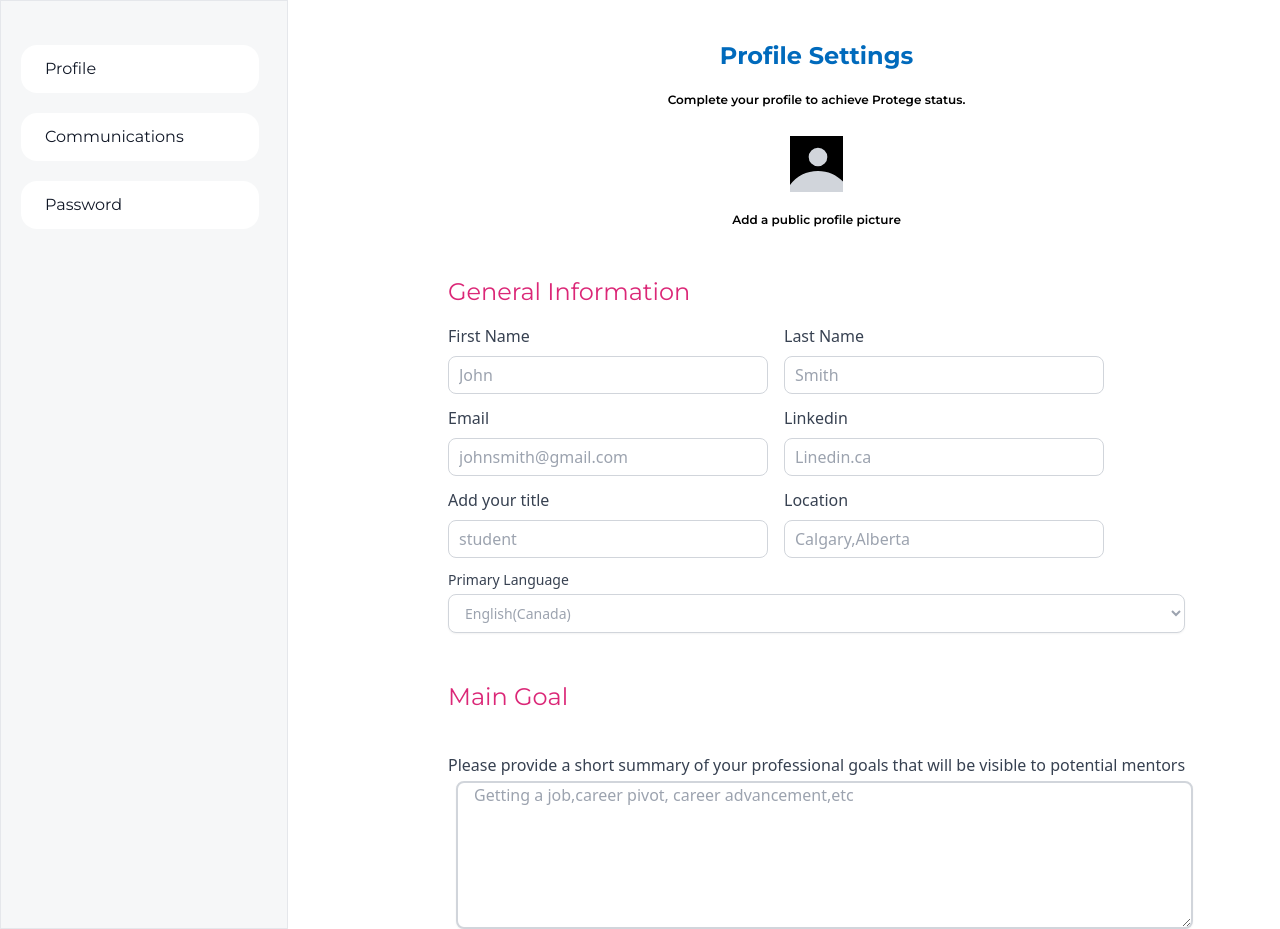
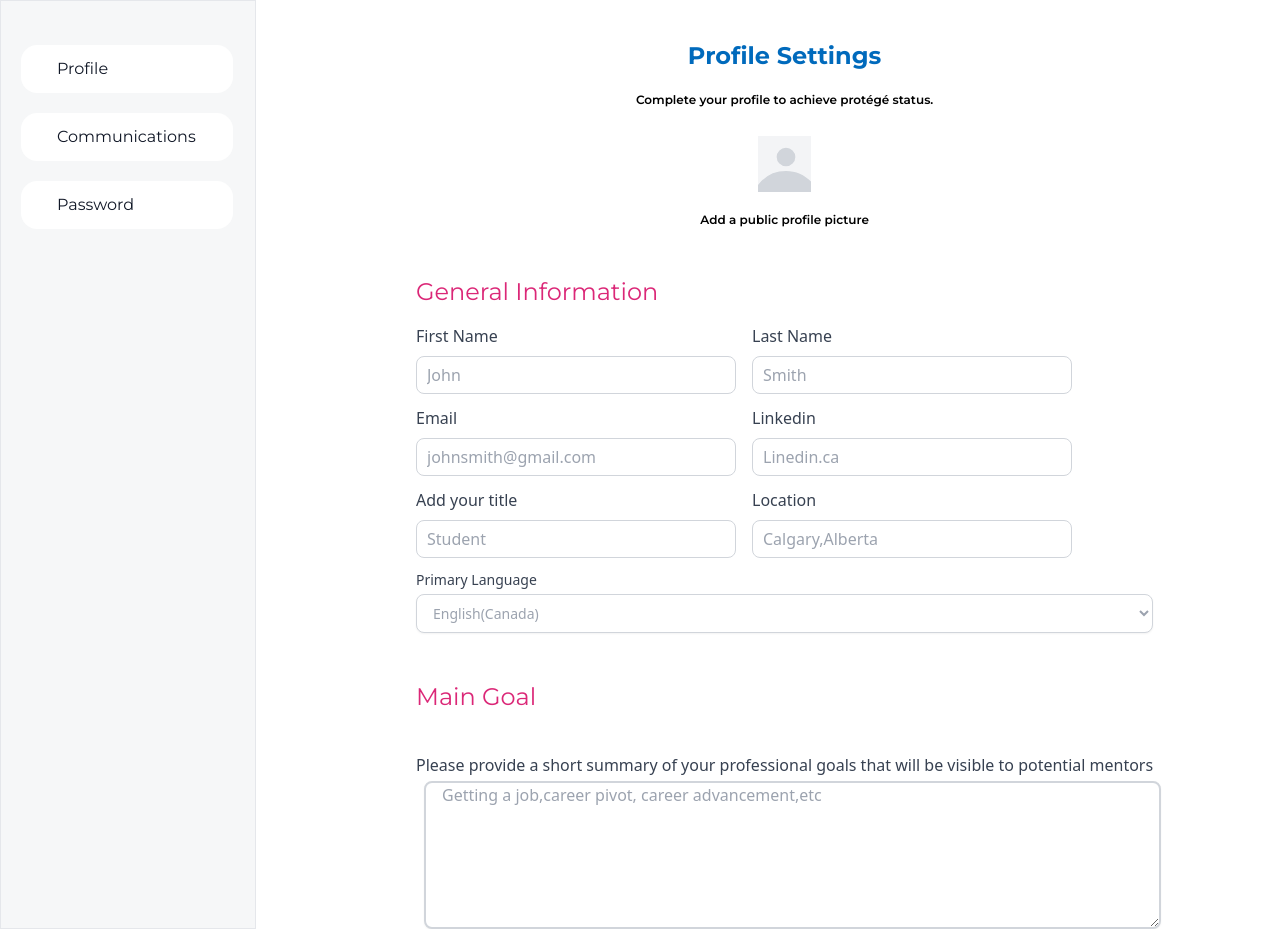
Before and after one commit to JasonXB/EF_Clone, a Next.js app: page /profile-settings in a window 1280 px wide. Built offline with nearby package versions, Linux system fonts and the light colour scheme; what tw-elements would draw is missing.

Commit message:
complete profile settings

```diff
--- a/pages/profile-settings.tsx
+++ b/pages/profile-settings.tsx
@@ -6,32 +6,43 @@ const ProfileSettings: NextPage = ({}) => {
     <>
       <div className="flex">
         <div className="flex ">
-          <ul className="bg-gray-300 bg-opacity-20 border border-gray-200 w-72 text-gray-900">
-            <li className="mt-11 px-6 text-base py-3 w-10/12 bg-white rounded-2xl  ml-5 mb-5 mr-5 hover:shadow-lg">
-              Profile
+          <ul className="bg-gray-300 bg-opacity-20 border border-gray-200 w-64 text-gray-900 ">
+            <li className=" mt-11 px-6 text-base py-3 w-10/12 bg-white rounded-2xl ml-5 mb-5 mr-5 hover:shadow-lg ">
+              <div className="pl-3 hover:border-l-4 hover:border-pink-600 hover:pl-2 text-md">
+                <a href="#">Profile</a>
+              </div>
             </li>
-            <li className="px-6 px-6 py-3 w-10/12 bg-white  rounded-2xl ml-5 mb-5 text-base hover:shadow-lg">
-              Communications
+            <li className="px-6 px-6 py-3 w-10/12 bg-white rounded-2xl ml-5 mb-5 text-base hover:shadow-lg">
+            <div className="pl-3 hover:border-l-4 hover:border-pink-600 hover:pl-2 text-md">
+              <a href="#">
+                Communications
+              </a>
+              </div>
             </li>
             <li className="px-6 px-6 py-3 w-10/12 bg-white rounded-2xl ml-5 text-base hover:shadow-lg">
-              Password
+            <div className="pl-3 hover:border-l-4 hover:border-pink-600 hover:pl-2 text-md">
+              <a href="#">Password</a>
+              </div>
             </li>
           </ul>
         </div>
 
         <div className="flex flex-col justify-center ml-40 mt-10">
           <div className="flex flex-col items-center">
-            <p className="flex justify-center text-2xl font-bold mb-5" style={{color:'#006abc'}}>
+            <p
+              className="flex justify-center text-2xl font-bold mb-5"
+              style={{ color: '#006abc' }}
+            >
               Profile Settings
             </p>
 
             <p className="mb-7 font-semibold text-xs">
-              Complete your profile to achieve Protege status.
+              Complete your profile to achieve protégé status.
             </p>
 
-            <span className="inline-block h-14 w-15 overflow-hidden mb-5 rounded-lg-full bg-gray-100">
+            <span className="inline-block border-black h-14 w-15 overflow-hidden mb-5 rounded-lg-full bg-gray-100">
               <svg
-                className="h-full w-full bg-black text-gray-300 mb-5"
+                className="h-full w-full border-black text-gray-300 mb-5"
                 fill="currentColor"
                 viewBox="0 0 23 24"
               >
@@ -39,7 +50,9 @@ const ProfileSettings: NextPage = ({}) => {
               </svg>
             </span>
 
-            <p className="mb-12 font-semibold text-xs">Add a public profile picture</p>
+            <p className="mb-12 font-semibold text-xs">
+              Add a public profile picture
+            </p>
           </div>
           <h4 className="text-pink-600 text-2xl mb-4 ">General Information</h4>
           <div className="flex">
@@ -66,7 +79,6 @@ const ProfileSettings: NextPage = ({}) => {
         ease-in-out
         m-0
 
-        focus:text-gray-700 focus:bg-white focus:border-blue-600 focus:outline-none
       "
                 id="exampleEmail0"
                 placeholder="John"
@@ -95,7 +107,6 @@ const ProfileSettings: NextPage = ({}) => {
         transition
         ease-in-out
         m-0
-        focus:text-gray-700 focus:bg-white focus:border-blue-600 focus:outline-none
       "
                 id="exampleEmail0"
                 placeholder="Smith"
@@ -105,7 +116,7 @@ const ProfileSettings: NextPage = ({}) => {
           <div className="flex">
             <div className="mb-3 xl:w-96 mr-4">
               <label className="form-label inline-block mb-2 text-gray-700">
-              Email
+                Email
               </label>
               <input
                 type="email"
@@ -122,12 +133,9 @@ const ProfileSettings: NextPage = ({}) => {
         bg-white bg-clip-padding
         border border-solid border-gray-300
         rounded-lg
-        transition
-        ease-in-out
+
         m-0
-        focus:text-gray-700 focus:bg-white focus:border-blue-600 focus:outline-none
       "
-
                 placeholder="johnsmith@gmail.com"
               />
             </div>
@@ -151,12 +159,10 @@ const ProfileSettings: NextPage = ({}) => {
         bg-white bg-clip-padding
         border border-solid border-gray-300
         rounded-lg
-        transition
-        ease-in-out
+
         m-0
-        focus:text-gray-700 focus:bg-white focus:border-blue-600 focus:outline-none
+
       "
-
                 placeholder="Linedin.ca"
               />
             </div>
@@ -182,13 +188,9 @@ const ProfileSettings: NextPage = ({}) => {
         bg-white bg-clip-padding
         border border-solid border-gray-300
         rounded-lg
-        transition
-        ease-in-out
         m-0
-        focus:text-gray-700 focus:bg-white focus:border-blue-600 focus:outline-none
       "
-
-                placeholder="student"
+                placeholder="Student"
               />
             </div>
             <div className="mb-3 xl:w-96 mr-4">
@@ -210,29 +212,24 @@ const ProfileSettings: NextPage = ({}) => {
         bg-white bg-clip-padding
         border border-solid border-gray-300
         rounded-lg
-        transition
-        ease-in-out
         m-0
-        focus:text-gray-700 focus:bg-white focus:border-blue-600 focus:outline-none
+
       "
-
                 placeholder="Calgary,Alberta"
               />
             </div>
           </div>
 
-          <div className="col-span-6 sm:col-span-3">
+          <div className="col-span-6 sm:col-span-3 ">
             <label
-              htmlFor="country"
+              htmlFor="language"
               className="block text-sm font-medium text-gray-700"
             >
               Primary Language
             </label>
             <select
-              id="country"
-              name="country"
-              autoComplete="country-name"
-              className="mt-1  mb-12 rounded-lg block w-full text-gray-400 rounded-lg-md border border-gray-300 bg-white py-2 px-3 shadow-sm focus:border-indigo-500 focus:outline-none focus:ring-indigo-500 sm:text-sm  w-80
+              name="language"
+              className="mt-1  mb-12 rounded-lg block w-full text-gray-400 rounded-lg-md border border-gray-300 bg-white py-2 px-3 shadow-sm sm:text-sm  w-80
             "
             >
               <option>English(Canada)</option>
@@ -242,7 +239,7 @@ const ProfileSettings: NextPage = ({}) => {
           </div>
 
           <div>
-            <h5 className='text-pink-600 text-2xl mb-4'>Main Goal</h5>
+            <h5 className="text-pink-600 text-2xl mb-4">Main Goal</h5>
             <br></br>
             <label
               htmlFor="about"
@@ -253,9 +250,8 @@ const ProfileSettings: NextPage = ({}) => {
             </label>
             <div className="mt-1 w-full border-gray-700">
               <textarea
-
                 rows={6}
-                className="mt-1 ml-2 rounded-lg px-4 border-2 block w-full rounded-lg-md border-gray-300 shadow-sm focus:border-indigo-500 focus:ring-indigo-500 sm:text-md"
+                className="mt-1 ml-2 rounded-lg px-4 border-2 block w-full rounded-lg-md border-gray-300 shadow-sm focus:border-indigo-100 focus:ring-indigo-500 sm:text-md"
                 placeholder="Getting a job,career pivot, career advancement,etc"
                 defaultValue={''}
               />
```
